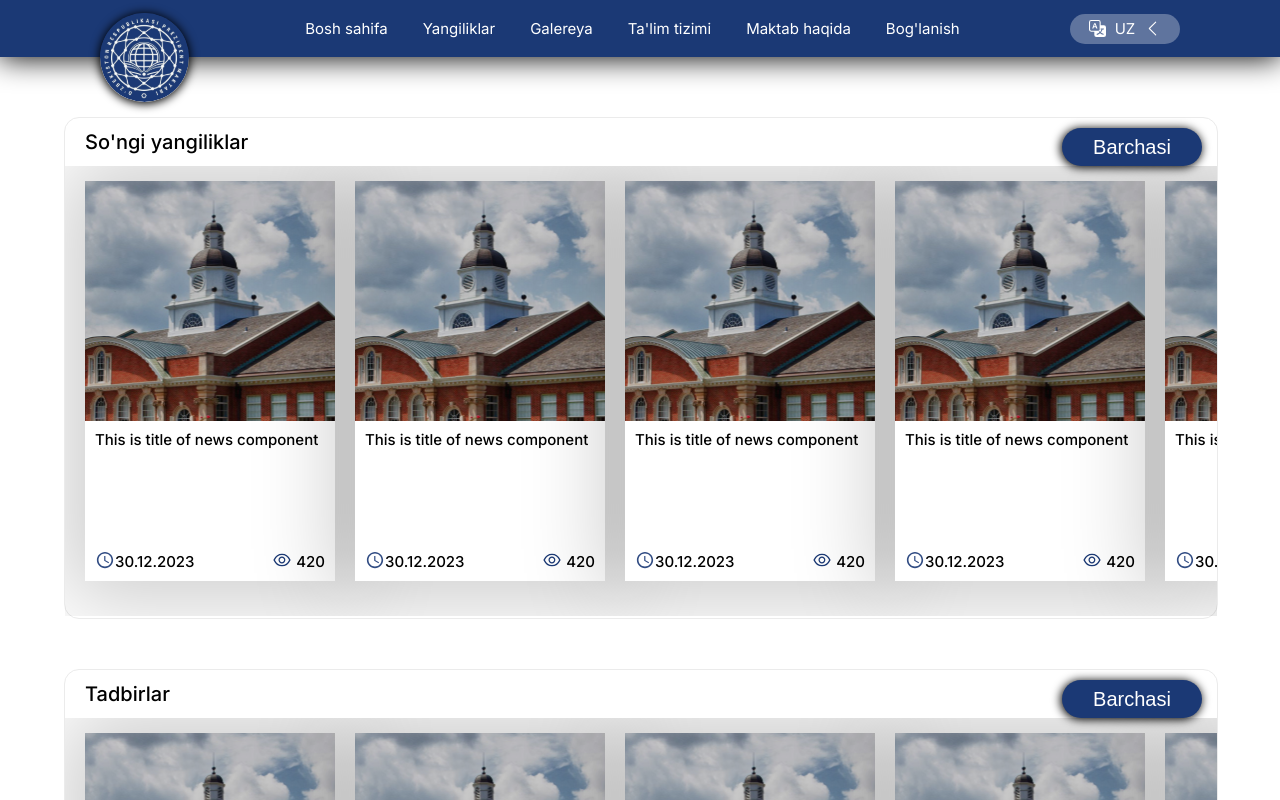
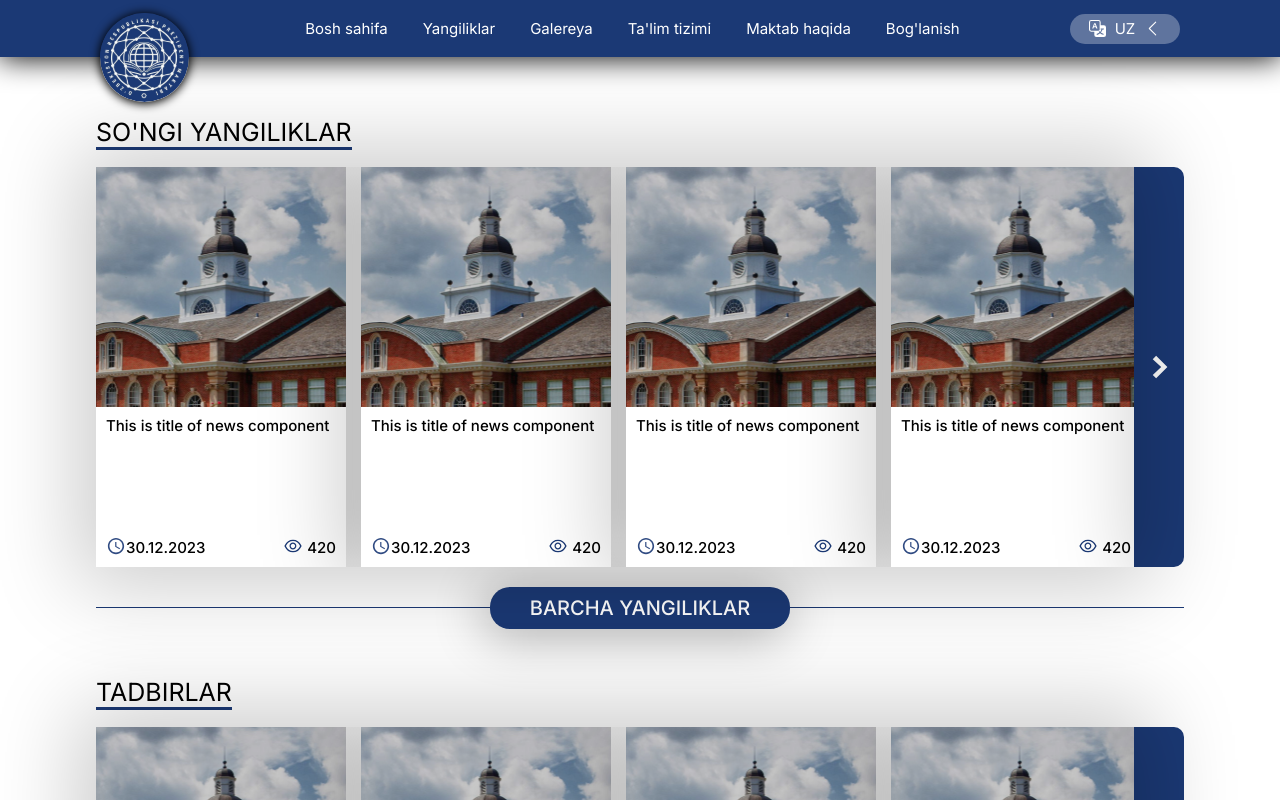
Before and after one commit to Khojayev12/khiva-ps, a React (Create React App) app: page /news in a window 1280 px wide. Shown: the top 800 px of the page. Built offline with nearby package versions, Linux system fonts and the light colour scheme.

Commit message:
desktop versin ready

```diff
--- a/src/components/NewsSlider.jsx
+++ b/src/components/NewsSlider.jsx
@@ -1,18 +1,25 @@
 import { Link } from "react-router-dom";
+import { GoChevronRight } from "react-icons/go";
 
 export default function NewsSlider(props) {
+  const NewsScoll = () => {
+    document.getElementById("news-scroll-" + props.title.trim()).scrollTo({
+      left: 2000,
+      behavior: "smooth",
+    });
+  };
   return (
-    <div className="news-slider">
-      <div className="n-slider-title">
-        <span>{props.title}</span>
-        <Link className="my-link" to={props.path}>
-          <button className="barchasi-btn" style={{ marginRight: "15px" }}>
-            Barchasi
-          </button>
-        </Link>
+    <div className="news-section-yangilikla" data-aos="zoom-in-down">
+      <div className="slider-title"> {props.title} </div>
+      <div className="newas-next-btn" onClick={NewsScoll}>
+        <GoChevronRight className="newas-next-icon" />
       </div>
-      <div className="n-main-slider">
-        <div className="n-main-slider-flex">{props.children}</div>
+      <hr className="news-all-line" />
+      <Link to={props.path}>
+        <button className="news-all">Barcha yangiliklar</button>
+      </Link>
+      <div className="home-n-slider" id={"news-scroll-" + props.title.trim()}>
+        {props.children}
       </div>
     </div>
   );
--- a/src/pages/Academics.jsx
+++ b/src/pages/Academics.jsx
@@ -8,13 +8,15 @@ import Fan from "../media/fan.png";
 import { RiFileTextFill } from "react-icons/ri";
 import { AiOutlineDownload } from "react-icons/ai";
 import { useState } from "react";
+import Footer from "../components/Footer";
 
 export default function Academics() {
   const [isXujjat, setIsXujjat] = useState(true);
-  return (
+  return (<>
     <SinglePage>
       <div className="academics-page">
         <AcademicsMenu />
+        <div className="as-sectors" >
         <div className="ac-sec" id="sec-1">
           <div className="ac-sec-header">
             <img src={Photo} alt="" className="ac-sec-header-pic" />
@@ -534,9 +536,10 @@ export default function Academics() {
                 </div>
               </div>
             </div>
-          </div>
+          </div></div>
         </div>
       </div>
-    </SinglePage>
+
+    </SinglePage> <Footer/></>
   );
 }
--- a/src/styles/education.css
+++ b/src/styles/education.css
@@ -1,5 +1,6 @@
 .education {
   width: 85%;
+  margin-top: 50px;
   margin-left: 7.5%;
   height: 650px;
   position: relative;
@@ -87,7 +88,7 @@
 .AcademicsMenu {
   width: 300px;
   height: calc(100vh - 57px);
-  position: fixed;
+  position: absolute;
   top: 57px;
   left: 0px;
 }
@@ -95,7 +96,7 @@
   height: 415px;
   width: 240px;
   margin-left: 30px;
-  margin-top: calc(50vh - 28.5px - 207.5px);
+  margin-top: calc(150px);
   border-bottom: 1px solid rgba(0, 0, 0, 0.3);
 }
 .ac-menu-element {
@@ -125,6 +126,10 @@
 }
 .mar-left {
   margin-left: 25px;
+}
+.as-sectors{
+  height: calc(100vh - 50px);
+  overflow: auto;
 }
 .ac-sec {
   width: calc(100% - 400px);
--- a/src/styles/footer.css
+++ b/src/styles/footer.css
@@ -6,6 +6,7 @@
   border-top-right-radius: 20px;
   background-image: url("../media/naqsh.png");
   text-align: center;
+  z-index: 999999999;
 }
 .foot {
   margin-top: 40px;
--- a/src/styles/home.css
+++ b/src/styles/home.css
@@ -139,8 +139,22 @@
   width: 100%;
   margin-top: 10px;
   position: relative;
+  height: 550px;
 }
-
+.slider-title {
+  position: absolute;
+  top: -50px;
+  border-bottom: #1b3975 solid 3px;
+  left: 7.5%;
+  width: fit-content;
+  color: #000;
+  font-size: 25px;
+  font-family: Inter;
+  font-style: normal;
+  font-weight: 400;
+  line-height: normal;
+  text-transform: uppercase;
+}
 .news-at-home {
   cursor: pointer;
   position: relative;
--- a/src/styles/news.css
+++ b/src/styles/news.css
@@ -22,7 +22,7 @@
 }
 .just-height {
   width: 100%;
-  height: 10px;
+  height: 100px;
 }
 .n-main-slider {
   width: 100%;
```
